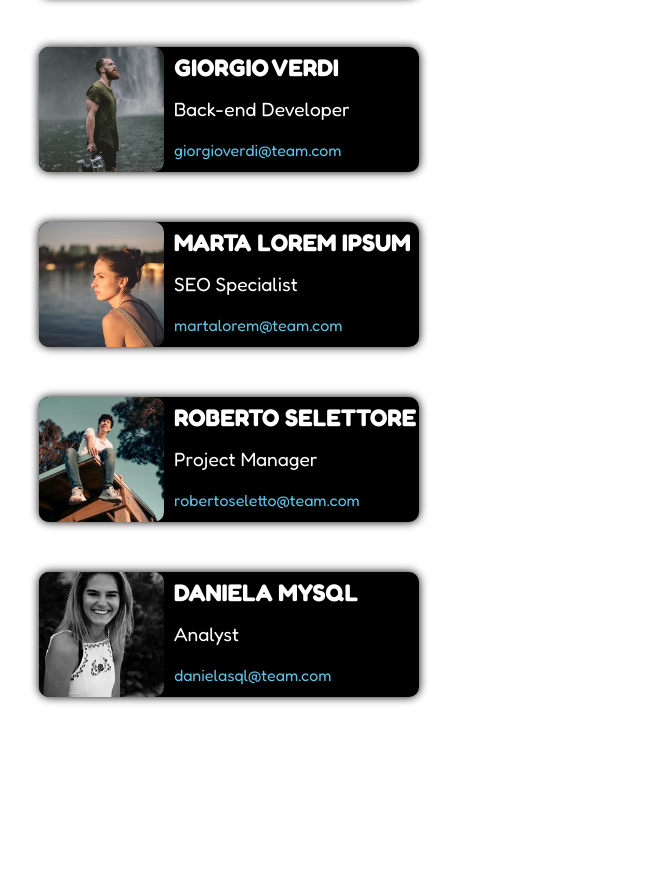
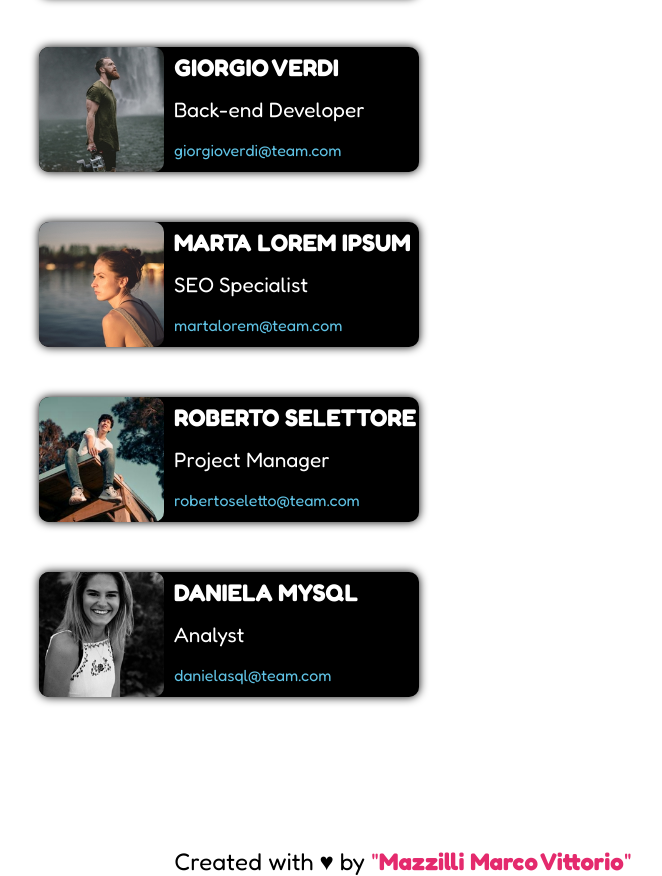
Before and after one commit to MarcoMazzilli/html-css-float-cards, a plain HTML site: page index.html in a window 1280 px wide. Shown: the part 586-1462 px from the top of the page, without its empty margins (237-899 px from the left). Before the commit the page ends 1333 px from the top, so only its background shows below. Drawn offline with Linux system fonts and the light colour scheme.

Commit message:
[Add] Footer

```diff
--- a/css/style.css
+++ b/css/style.css
@@ -31,7 +31,11 @@ header p {
   padding-bottom: 80px;
 }
 /* End header  */
-
+.clearfix {
+  display: table;
+  content: "";
+  clear: both;
+}
 /* Start generic card style */
 .card {
   width: calc((100% - 120px) / 3);
@@ -61,7 +65,7 @@ font-size: 1.5rem;
 }
 .card span {
   display: block;
-  font-size: 1.2rem;
+  font-size: 1.3rem;
 }
 .card a:last-child{
   text-decoration: none;
@@ -74,12 +78,18 @@ font-size: 1.5rem;
   color: rgb(228, 42, 109);
 }
 /* End generic card style */
-
-/* Start Main  */
-
-
-
-
-
-
-/* End Main  */
+main {
+margin-bottom: 100px;
+}
+/* Start Footer Style  */
+footer {
+  font-size: 1.5rem;
+  width: 100%;
+  margin: auto;
+  text-align: center;
+}
+/* End Footer Style  */
+footer p a{
+  text-decoration: none;
+  color: rgb(228, 42, 109);
+}
--- a/index.html
+++ b/index.html
@@ -18,7 +18,7 @@
     <h1>Meet Our Team</h1>
     <p>Lorem ipsum dolor sit amet consectetur adipisicing elit. Id eius perspiciatis fuga harum. Exercitationem, eum aut? Neque possimus sunt repellat maiores, nostrum cumque, reiciendis ipsa labore ipsum unde quibusdam atque.</p>
   </header>
-  <main>
+  <main class="clearfix">
 
     <section class="card">
       <img src="img/male1.png" alt="">
@@ -63,7 +63,9 @@
     </section>
   </main>
   <footer>
-
+    <footer>
+      <p>Created with &hearts; by <a href="#">"<strong>Mazzilli Marco Vittorio</strong>"</a></p>
+    </footer>
   </footer>
 </div>
 </body>
```
